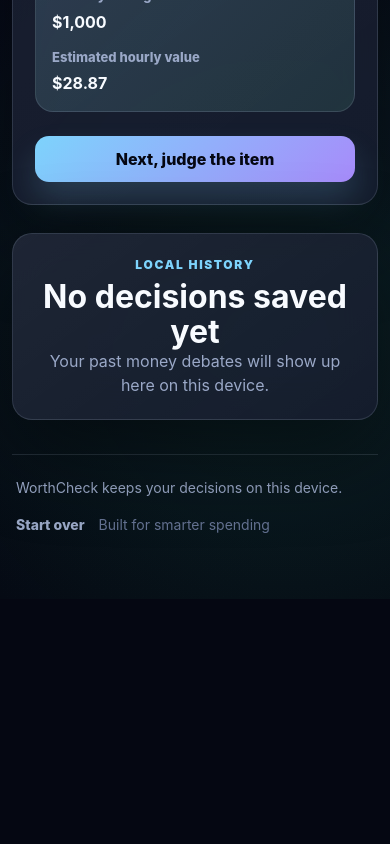
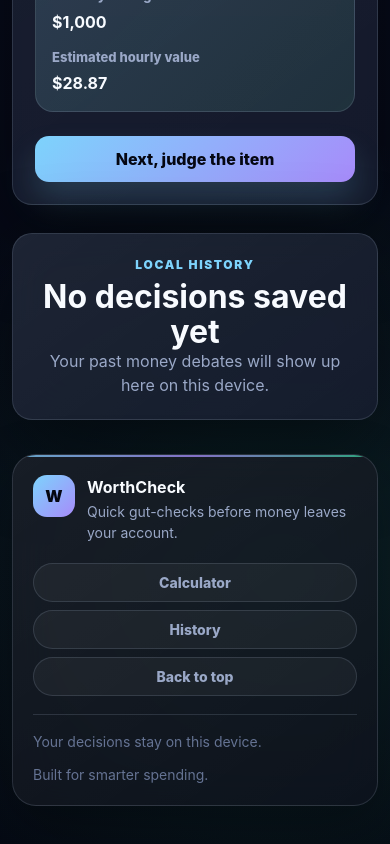
Before and after one commit to shivam21bb106/BUYorNOTT, a React (Vite) app: page / in a window 390 px wide. Shown: the part 1588-2432 px from the top of the page. Before the commit the page ends 2187 px from the top, so only its background shows below. Built offline with nearby package versions, Linux system fonts and the light colour scheme.

Commit message:
Improve responsive footer

```diff
--- a/src/App.css
+++ b/src/App.css
@@ -54,8 +54,7 @@
 }
 
 .brand-mark,
-.nav-links,
-.site-footer div {
+.nav-links {
   align-items: center;
   display: flex;
 }
@@ -953,31 +952,115 @@
 }
 
 .site-footer {
-  align-items: center;
-  border-top: 1px solid var(--border);
+  background:
+    linear-gradient(145deg, rgba(255, 255, 255, 0.075), rgba(255, 255, 255, 0.03)),
+    rgba(5, 9, 20, 0.72);
+  backdrop-filter: blur(20px);
+  -webkit-backdrop-filter: blur(20px);
+  border: 1px solid var(--border);
+  border-radius: 24px;
+  box-shadow: 0 20px 56px rgba(0, 0, 0, 0.28);
   color: var(--muted);
-  display: flex;
-  gap: 16px;
-  justify-content: space-between;
+  display: grid;
+  gap: 18px;
   margin-top: 34px;
-  padding: 22px 4px 0;
+  overflow: hidden;
+  padding: 22px;
+  position: relative;
 }
 
-.site-footer p,
-.site-footer span,
-.site-footer a {
+.site-footer::before {
+  background: linear-gradient(90deg, var(--primary), var(--violet), var(--mint));
+  content: '';
+  height: 2px;
+  inset: 0 0 auto;
+  opacity: 0.76;
+  position: absolute;
+}
+
+.footer-main,
+.footer-bottom,
+.footer-brand,
+.footer-links {
+  align-items: center;
+  display: flex;
+}
+
+.footer-main {
+  gap: 20px;
+  justify-content: space-between;
+}
+
+.footer-brand {
+  gap: 12px;
+  min-width: 0;
+}
+
+.footer-brand > span {
+  align-items: center;
+  background: linear-gradient(135deg, var(--primary), var(--violet));
+  border-radius: 14px;
+  color: #050712;
+  display: inline-flex;
+  flex: 0 0 auto;
+  font-weight: 900;
+  height: 42px;
+  justify-content: center;
+  width: 42px;
+}
+
+.footer-brand strong {
+  color: var(--text);
+  display: block;
+  font-size: 16px;
+}
+
+.footer-brand p,
+.footer-bottom p,
+.footer-bottom span,
+.footer-links a {
   font-size: 14px;
 }
 
-.site-footer div {
-  color: var(--subtle);
-  gap: 14px;
+.footer-brand p {
+  color: var(--muted);
+  margin-top: 2px;
 }
 
-.site-footer a {
+.footer-links {
+  flex-wrap: wrap;
+  gap: 8px;
+  justify-content: flex-end;
+}
+
+.footer-links a {
+  background: rgba(255, 255, 255, 0.045);
+  border: 1px solid var(--border);
+  border-radius: 999px;
   color: var(--muted);
   font-weight: 800;
-  transition: color 160ms ease;
+  padding: 8px 12px;
+  text-decoration: none;
+  transition:
+    background 160ms ease,
+    border-color 160ms ease,
+    color 160ms ease,
+    transform 160ms ease;
+}
+
+.footer-links a:hover {
+  background: rgba(125, 211, 252, 0.1);
+  border-color: var(--border-strong);
+  color: var(--primary);
+  transform: translateY(-1px);
+}
+
+.footer-bottom {
+  border-top: 1px solid var(--border);
+  color: var(--subtle);
+  gap: 12px;
+  justify-content: space-between;
+  padding-top: 16px;
 }
 
 @media (max-width: 820px) {
@@ -1036,8 +1119,17 @@
   }
 
   .site-footer {
+    padding: 20px;
+  }
+
+  .footer-main,
+  .footer-bottom {
     align-items: flex-start;
     flex-direction: column;
+  }
+
+  .footer-links {
+    justify-content: flex-start;
   }
 }
 
@@ -1060,6 +1152,20 @@
   }
 
   .nav-links a {
+    text-align: center;
+  }
+
+  .footer-brand {
+    align-items: flex-start;
+  }
+
+  .footer-links {
+    display: grid;
+    grid-template-columns: 1fr;
+    width: 100%;
+  }
+
+  .footer-links a {
     text-align: center;
   }
 
--- a/src/App.jsx
+++ b/src/App.jsx
@@ -1025,10 +1025,25 @@
       />
 
       <footer className="site-footer">
-        <p>WorthCheck keeps your decisions on this device.</p>
-        <div>
-          <a href="#calculator">Start over</a>
-          <span>Built for smarter spending</span>
+        <div className="footer-main">
+          <div className="footer-brand">
+            <span>W</span>
+            <div>
+              <strong>WorthCheck</strong>
+              <p>Quick gut-checks before money leaves your account.</p>
+            </div>
+          </div>
+
+          <nav className="footer-links" aria-label="Footer navigation">
+            <a href="#calculator">Calculator</a>
+            <a href="#history">History</a>
+            <a href="#top">Back to top</a>
+          </nav>
+        </div>
+
+        <div className="footer-bottom">
+          <p>Your decisions stay on this device.</p>
+          <span>Built for smarter spending.</span>
         </div>
       </footer>
     </main>
```
